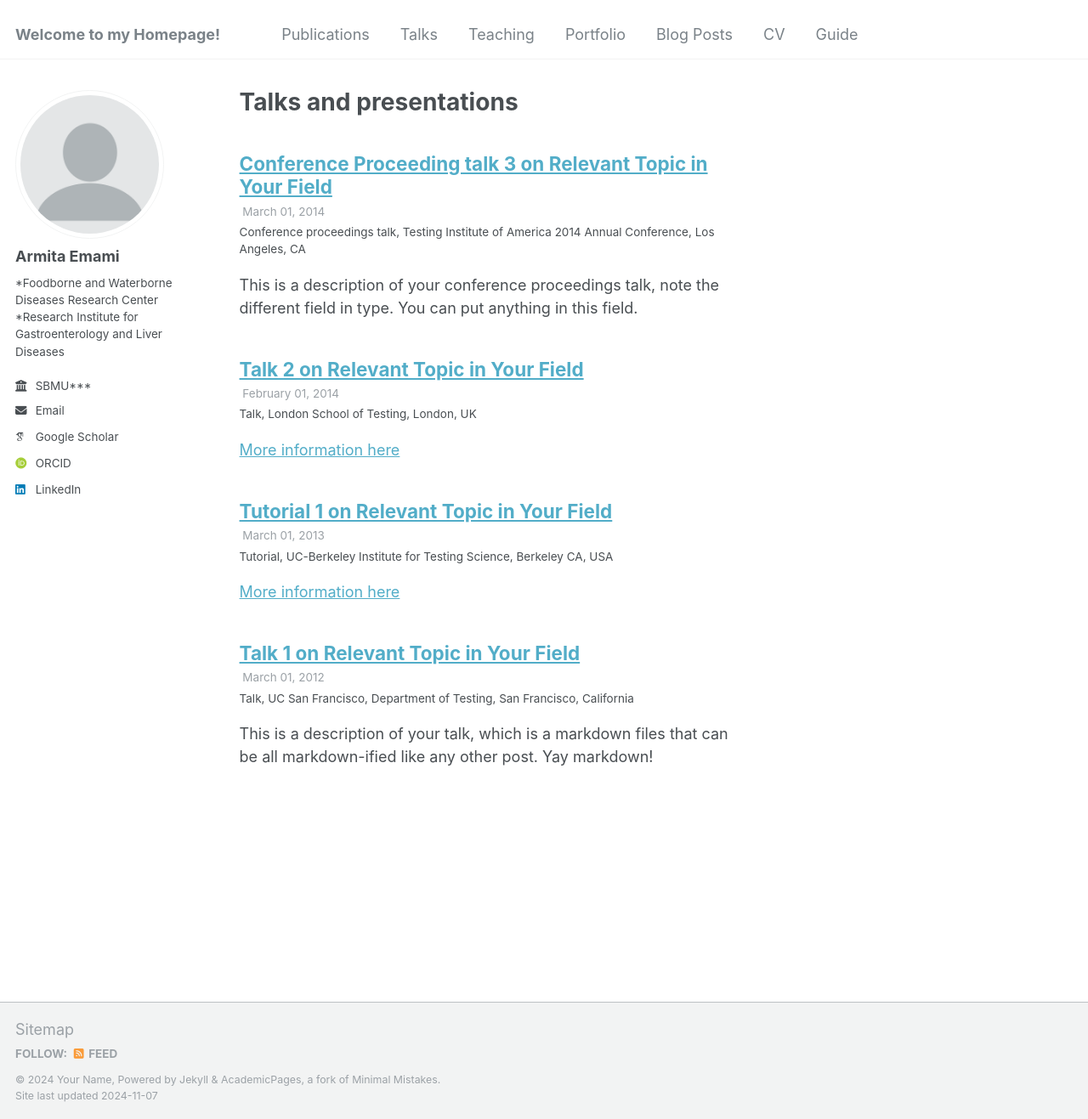
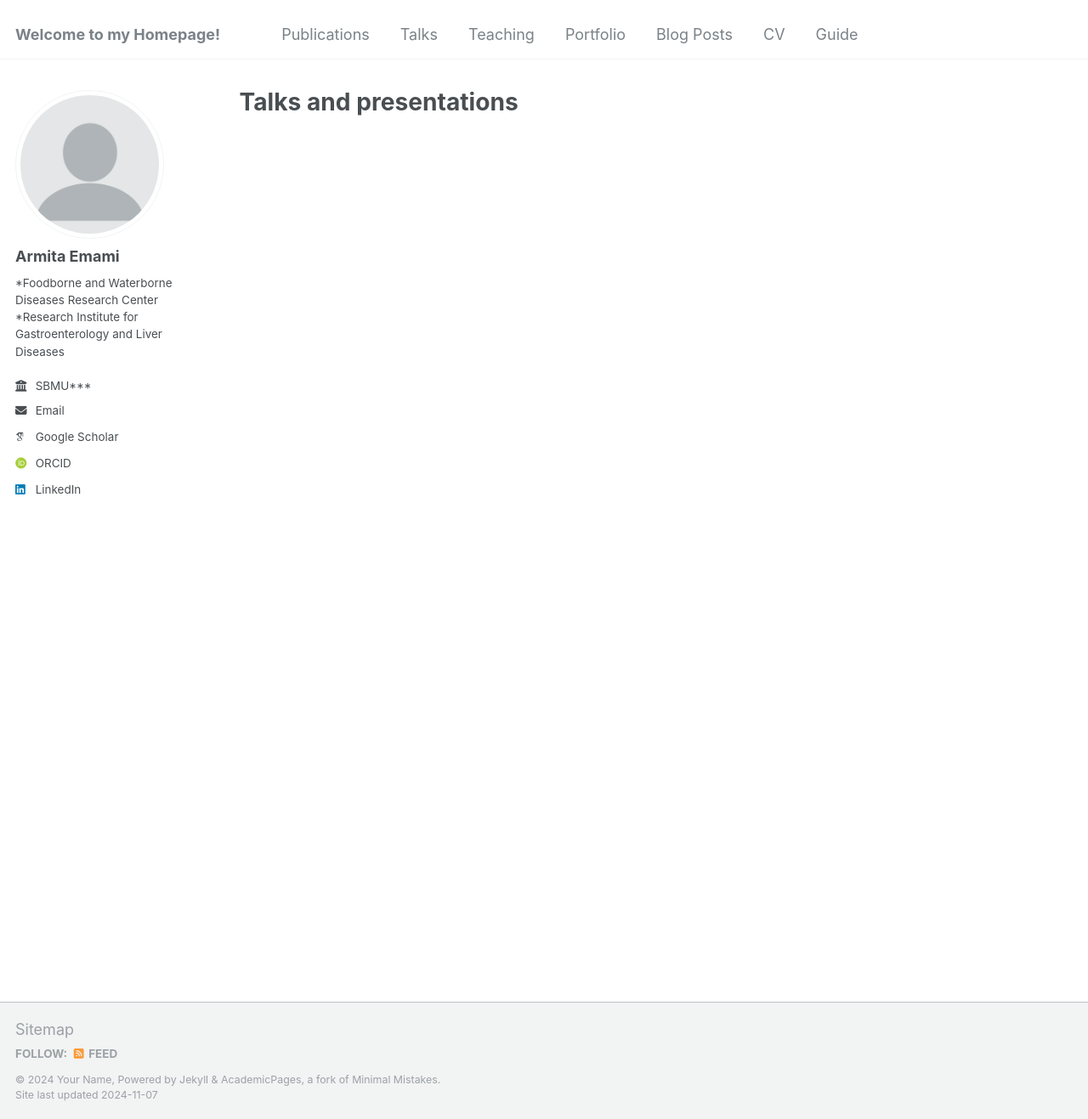
Before and after one commit to Armitaem/main, a Jekyll site: the page built from _pages/talks.html, in a window 1280 px wide and 1317 px high. Shown: the whole window at 85% size. Built offline with Jekyll 4.4.1, drawn with Linux system fonts in a browser that asks for light colours; some web fonts are replaced; part of the change alters nothing that is shown.

Commit message:
Update _config.yml
talk

```diff
--- a/_config.yml
+++ b/_config.yml
@@ -223,12 +223,6 @@ collections:
   publications:
     output: true
     permalink: /:collection/:path/
-  portfolio:
-    output: true
-    permalink: /:collection/:path/
-  talks:
-    output: true
-    permalink: /:collection/:path/
 
 
 # These settings control how pages and collections are included in the site
```
